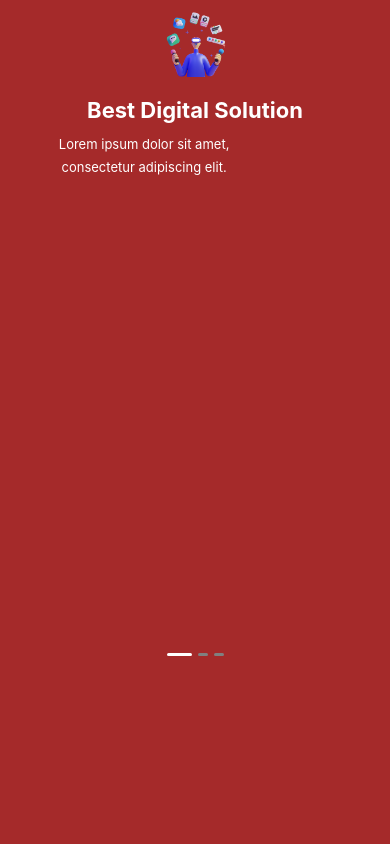
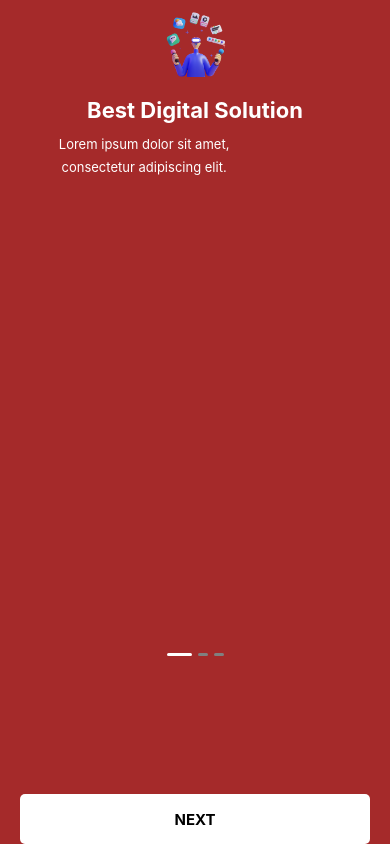
Before and after one commit to kehindeBankole/fintech-react-native, a React Native app: screen / in a window 390 px wide. Built offline with nearby package versions, Linux system fonts and the light colour scheme.

Commit message:
understood why ref works here

```diff
--- a/screens/onboarding/Onboarding.js
+++ b/screens/onboarding/Onboarding.js
@@ -6,8 +6,9 @@ import {
   FlatList,
   Dimensions,
   Image,
+  TouchableOpacity,
 } from "react-native";
-import React from "react";
+import React, { useRef } from "react";
 const { width, height } = Dimensions.get("window");
 const slides = [
   {
@@ -32,14 +33,17 @@ const slides = [
 
 export default function Onboarding() {
   const [currentSlideIndex, setCurrentSlideIndex] = React.useState(0);
+  const ref = useRef();
   const updateCurrentSlideIndex = (e) => {
     const contentOffsetX = e.nativeEvent.contentOffset.x;
+    console.log(contentOffsetX);
     const currentIndex = Math.round(contentOffsetX / width);
     setCurrentSlideIndex(currentIndex);
   };
   return (
     <SafeAreaView style={{ flex: 1, backgroundColor: "brown" }}>
       <FlatList
+        ref={ref}
         showsHorizontalScrollIndicator={false}
         horizontal
         data={slides}
@@ -89,12 +93,33 @@ export default function Onboarding() {
             />
           ))}
         </View>
+        <TouchableOpacity
+          activeOpacity={0.8}
+          onPress={() => ref?.current?.scrollToOffset({ offset: 372 })}
+          style={styles.btn}
+        >
+          <Text
+            style={{
+              fontWeight: "bold",
+              fontSize: 15,
+            }}
+          >
+            NEXT
+          </Text>
+        </TouchableOpacity>
       </View>
     </SafeAreaView>
   );
 }
 
 const styles = StyleSheet.create({
+  btn: {
+    height: 50,
+    borderRadius: 5,
+    backgroundColor: "#fff",
+    justifyContent: "center",
+    alignItems: "center",
+  },
   subtitle: {
     color: "white",
     fontSize: 13,
```
